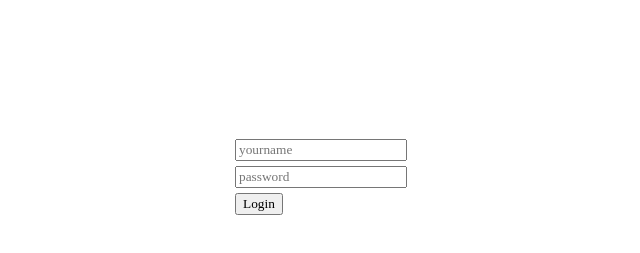
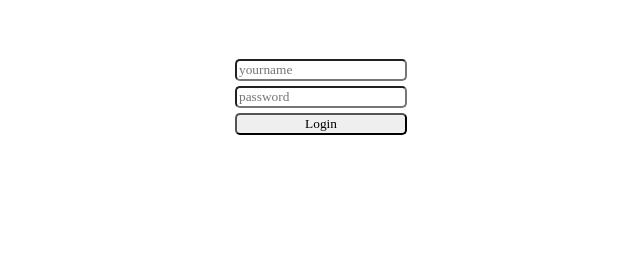
Before and after one commit to programua/html_study, a plain HTML site: page login_form/index.html in a window 1280 px wide. Shown: the part 61-314 px from the top of the page, without its empty margins (325-965 px from the left). Drawn offline with Linux system fonts and the light colour scheme.

Commit message:
add radius

```diff
--- a/login_form/main.css
+++ b/login_form/main.css
@@ -13,9 +13,9 @@ h1 {
 
 .container {
   position: absolute;
-  top: 50%;
+  top: 15%;
   left: 50%;
-  margin: -200px 0 0 -80px;
+  margin: 0 0 0 -80px;
 }
 
 form {
@@ -26,4 +26,10 @@ input {
   vertical-align: middle;
   display: block;
   margin-bottom: 5px;
+  border-radius: 5px;
 }
+
+button {
+  border-radius: 5px;
+  width: 100%
+}
```
